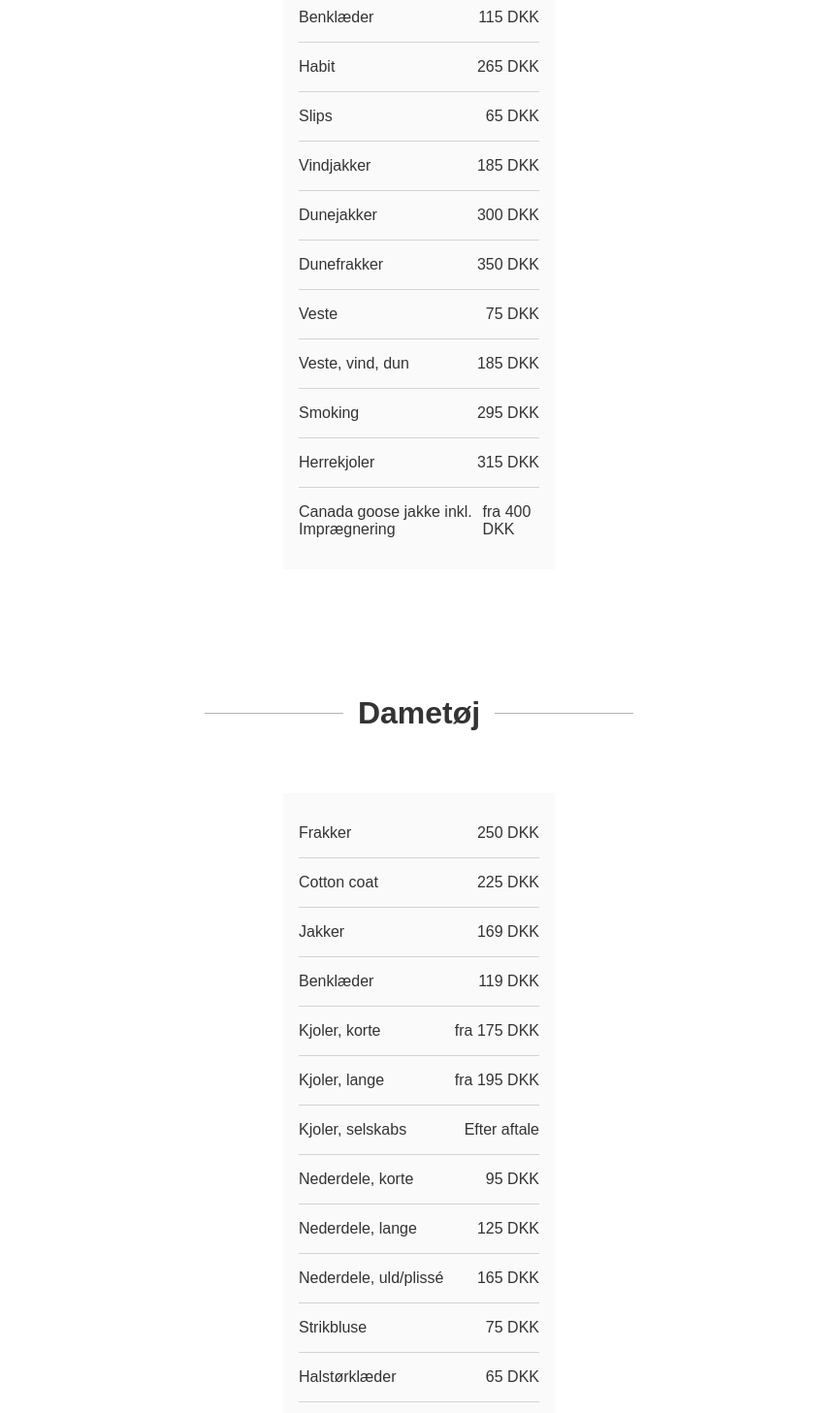
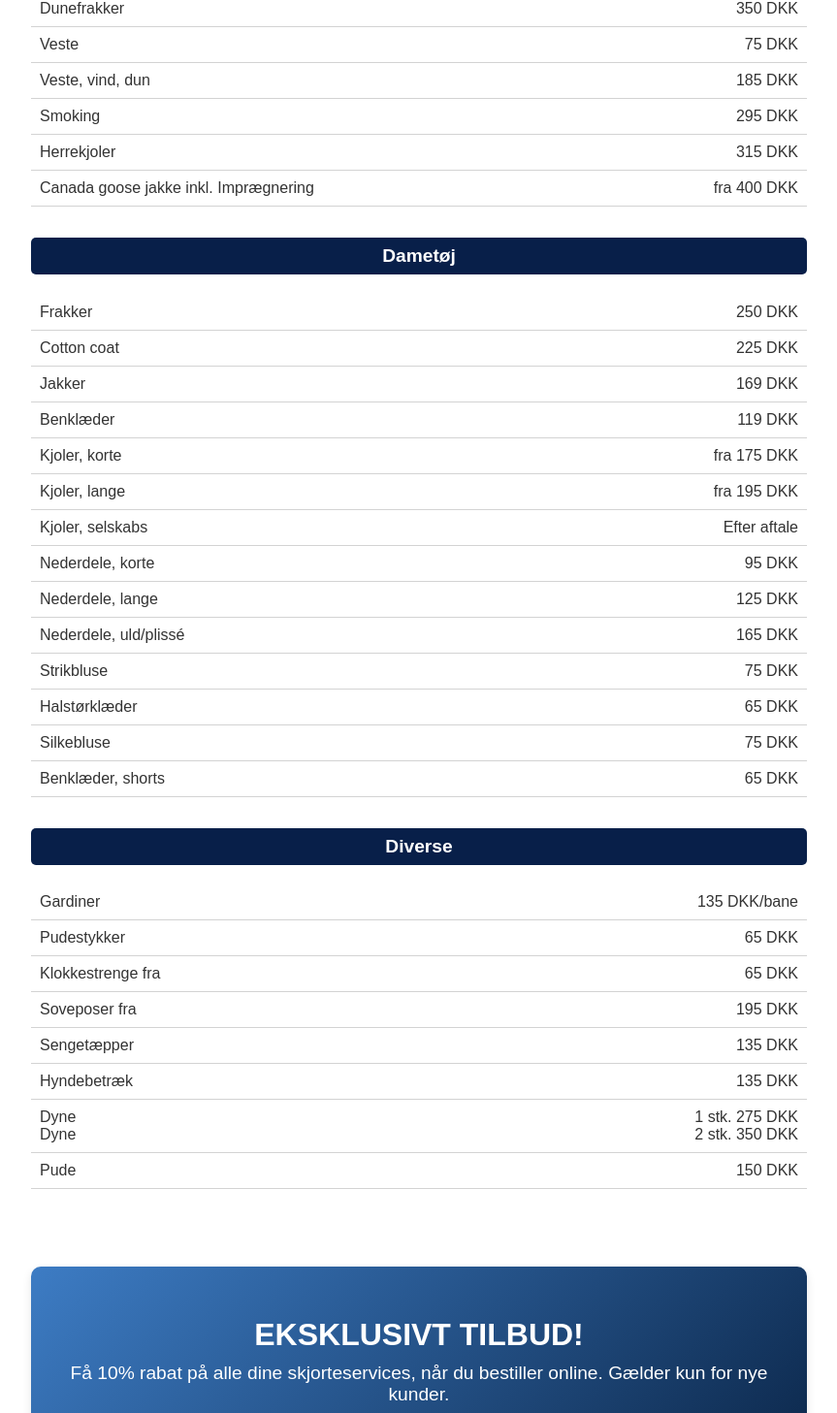
Before and after one commit to Laurapav1/trio-renseri, a Next.js app: page /priser in a window 1280 px wide. Shown: the part 832-2289 px from the top of the page at 97% size, without its empty margins (208-1071 px from the left). Built offline with nearby package versions, Linux system fonts and the light colour scheme.

Commit message:
prices makeover

```diff
--- a/app/priser/priser.module.css
+++ b/app/priser/priser.module.css
@@ -1,64 +1,50 @@
-.container {
-  margin: 24rem;
-  margin-top: 4rem;
-}
-
 @media screen and (max-width: 1200px) {
   .container {
     margin: 3rem;
   }
 }
 
-.prislisteContainer {
+.container {
+  max-width: 800px;
   margin: 0 auto;
   padding: 20px;
-  border-radius: 5px;
+}
+
+.prislisteContainer {
+  margin-top: 2rem;
 }
 
 .prisliste h2 {
+  text-align: center;
+  font-size: 1.2rem;
+  margin-bottom: 1.3rem;
+  color: #333;
+  background-color: var(--accent-color);
+  color: white;
+  padding: 8px;
+  border-radius: 5px;
   display: flex;
-  align-items: center;
   justify-content: center;
-  font-size: 2rem;
-  color: #333;
-  position: relative;
-}
-
-.prisliste h2::before,
-.prisliste h2::after {
-  content: "";
-  flex: 1;
-  border-bottom: 1.5px solid #b3b3b3;
-  margin: 0 15px;
 }
 
 .prisliste ul {
-  background-color: hsl(0, 0%, 98%);
-  margin: 4rem 6rem;
   list-style-type: none;
-  padding: 1rem;
+  padding: 0;
+  margin-bottom: 0;
 }
 
 .prisliste ul li {
   justify-content: space-between;
-  padding: 1rem 0;
+  padding: 9px;
   font-size: 1.1rem;
   border-bottom: 1px solid #d3d3d3;
   color: #333333;
-}
-
-.prisliste ul li:last-child {
-  border-bottom: none;
 }
 
 .prisliste ul li div {
   display: flex;
   justify-content: space-between;
   font-size: 1rem;
-}
-
-.prisliste ul li div:first-child {
-  font-weight: 500;
 }
 
 .tilbud {
@@ -73,26 +59,34 @@
   font-weight: bold;
 }
 
-.highlighted {
-  color: blue;
-  font-weight: bold;
-}
-
 .tilbudContainer {
-  margin-top: 40px;
+  background: linear-gradient(
+    135deg,
+    #3d7cc4,
+    #0e2b50
+  ); /* Blå gradient baggrund */
   padding: 20px;
   border-radius: 10px;
   text-align: center;
+  color: white; /* Gør teksten hvid for bedre kontrast */
+  box-shadow: 0 4px 10px rgba(0, 0, 0, 0.1);
+  margin-top: 5rem;
 }
 
 .tilbudContainer h3 {
-  font-size: 1.8rem;
+  font-size: 2rem; /* Gør overskriften større for mere opmærksomhed */
+  font-weight: bold;
   margin-bottom: 10px;
-  color: #2f22e6;
+  text-transform: uppercase; /* Gør teksten til store bogstaver for at understrege tilbuddet */
 }
 
 .tilbudContainer p {
-  font-size: 1.1rem;
-  color: #333;
-  margin-bottom: 20px;
+  font-size: 1.2rem; /* Forstør teksten for bedre læsbarhed */
+  margin: 0;
+  font-weight: 500;
 }
+
+.highlighted {
+  color: var(--accent-color);
+  font-weight: bold;
+}
```
